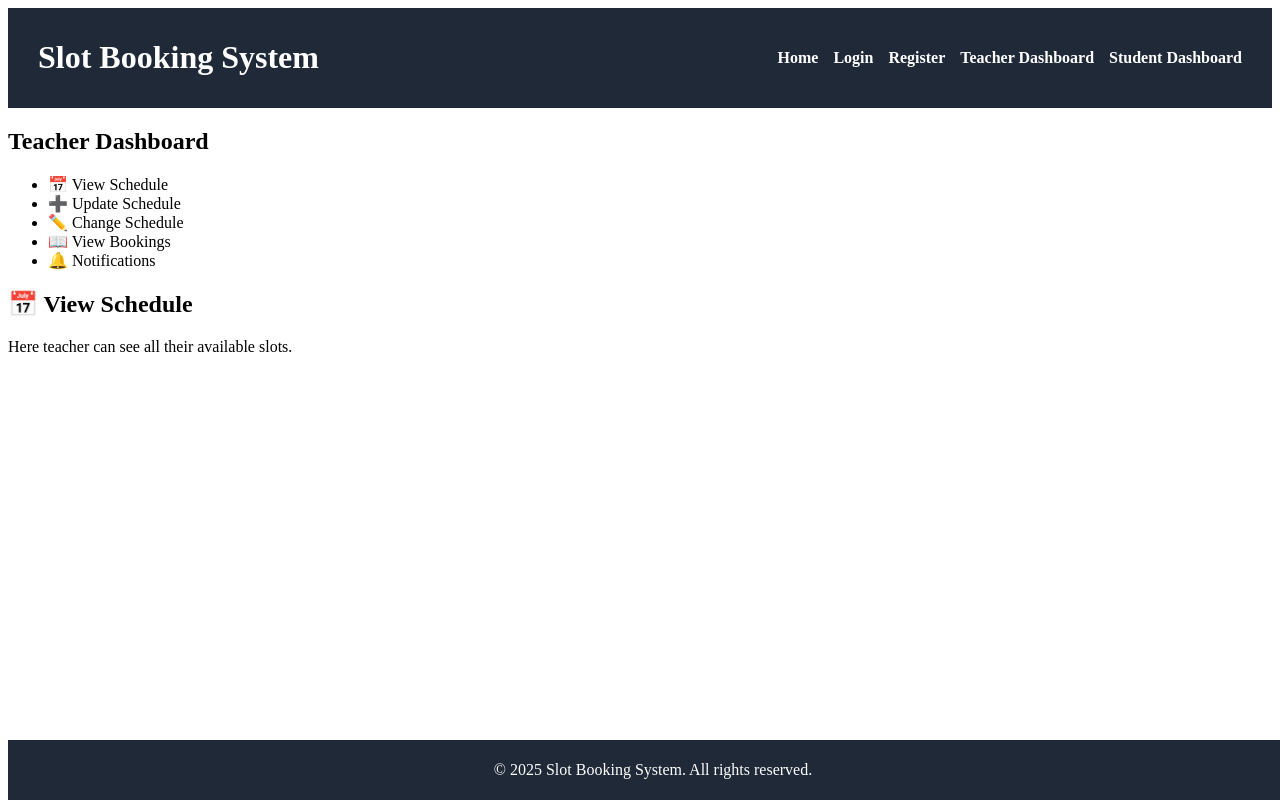
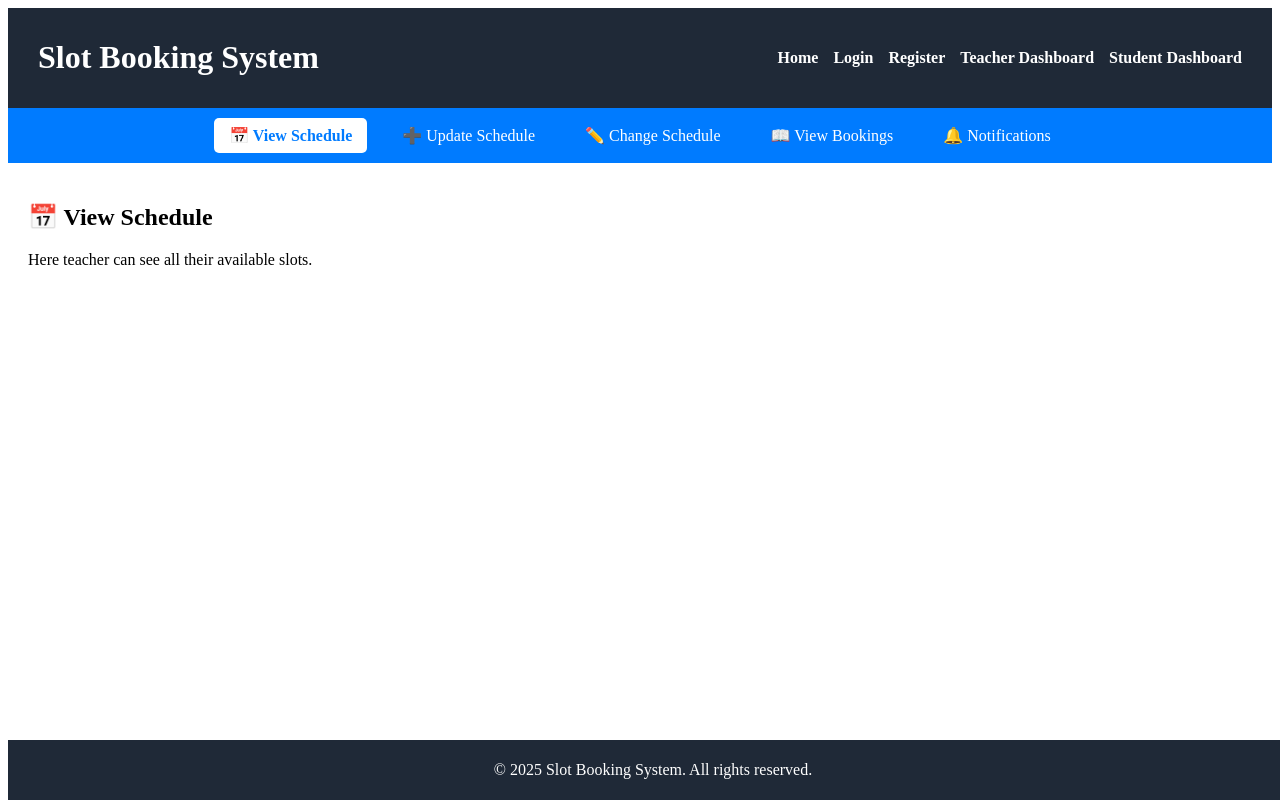
Before and after one commit to sanikamamidwar08/Student-Teacher-Slot-Booking, a React (Create React App) app in the folder frontend/: page /teacher/dashboard in a window 1280 px wide. Built offline with nearby package versions, Linux system fonts and the light colour scheme.

Commit message:
Added navbar tabs in TeacherDashboard (View Schedule, Update, Change, Bookings, Notifications)

```diff
--- a/frontend/src/App.css
+++ b/frontend/src/App.css
@@ -230,56 +230,40 @@ footer.footer {
 }
 
 /* Teacher Dashboard */
-.dashboard-page {
-  padding: 30px;
-  margin-left: 500px;
-  align-items: center;
+.teacher-navbar {
+  background: #007bff;
+  padding: 10px;
+  display: flex;
+  justify-content: center;
 }
 
-.slot-list {
+.teacher-navbar ul {
+  list-style: none;
   display: flex;
-  flex-wrap: wrap;
-  gap: 15px;
-  margin-top: 15px;
+  gap: 20px;
+  margin: 0;
+  padding: 0;
 }
 
-.slot-item {
-  background-color: #fff;
-  padding: 15px;
-  border-radius: 8px;
-  box-shadow: 0 0 10px rgba(0, 0, 0, 0.1);
-  width: 250px;
+.teacher-navbar li {
+  color: white;
+  font-weight: 500;
+  cursor: pointer;
+  padding: 8px 15px;
+  border-radius: 5px;
+  transition: 0.3s ease;
 }
 
-.slot-item button {
-  margin-top: 10px;
-  padding: 8px 12px;
-  border: none;
-  background-color: #3b82f6;
-  color: #fff;
-  font-weight: bold;
-  border-radius: 5px;
-  cursor: pointer;
+.teacher-navbar li:hover {
+  background: rgba(255, 255, 255, 0.2);
 }
 
-.slot-item button:hover {
-  background-color: #2563eb;
+.teacher-navbar .active {
+  background: white;
+  color: #007bff;
+  font-weight: bold;
 }
-.has-slot {
-  background-color: #90ee90 !important; /* Highlight dates with slots */
+
+.dashboard-content {
+  padding: 20px;
 }
-.calendar-container {
-  max-width: 400px;
-  margin-bottom: 20px;
-}
-/*student dashboard*/
-.has-slot {
-  background-color: #90ee90 !important; /* Available slots */
-}
-.my-booking {
-  background-color: #87cefa !important; /* Student bookings */
-}
-.calendar-section {
-  margin-top: 20px;
-  margin-bottom: 20px;
-}
--- a/frontend/src/pages/TeacherDashboard.jsx
+++ b/frontend/src/pages/TeacherDashboard.jsx
@@ -11,17 +11,43 @@ export default function TeacherDashboard() {
 
   return (
     <div className="teacher-dashboard">
-      <aside className="sidebar">
-        <h2>Teacher Dashboard</h2>
+      {/* Navbar */}
+      <nav className="teacher-navbar">
         <ul>
-          <li onClick={() => setActivePage("view")}>📅 View Schedule</li>
-          <li onClick={() => setActivePage("update")}>➕ Update Schedule</li>
-          <li onClick={() => setActivePage("change")}>✏️ Change Schedule</li>
-          <li onClick={() => setActivePage("bookings")}>📖 View Bookings</li>
-          <li onClick={() => setActivePage("notifications")}>🔔 Notifications</li>
+          <li
+            className={activePage === "view" ? "active" : ""}
+            onClick={() => setActivePage("view")}
+          >
+            📅 View Schedule
+          </li>
+          <li
+            className={activePage === "update" ? "active" : ""}
+            onClick={() => setActivePage("update")}
+          >
+            ➕ Update Schedule
+          </li>
+          <li
+            className={activePage === "change" ? "active" : ""}
+            onClick={() => setActivePage("change")}
+          >
+            ✏️ Change Schedule
+          </li>
+          <li
+            className={activePage === "bookings" ? "active" : ""}
+            onClick={() => setActivePage("bookings")}
+          >
+            📖 View Bookings
+          </li>
+          <li
+            className={activePage === "notifications" ? "active" : ""}
+            onClick={() => setActivePage("notifications")}
+          >
+            🔔 Notifications
+          </li>
         </ul>
-      </aside>
+      </nav>
 
+      {/* Page Content */}
       <main className="dashboard-content">
         {activePage === "view" && <ViewSchedule />}
         {activePage === "update" && <UpdateSchedule />}
```
